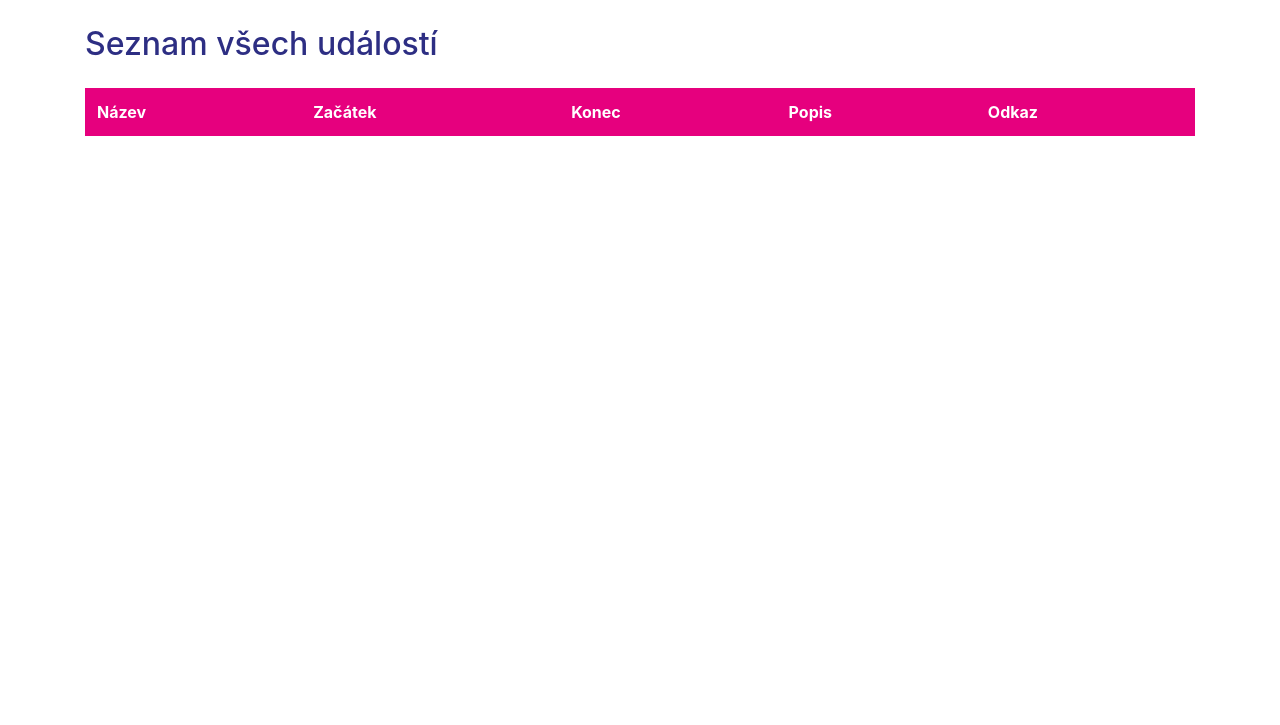
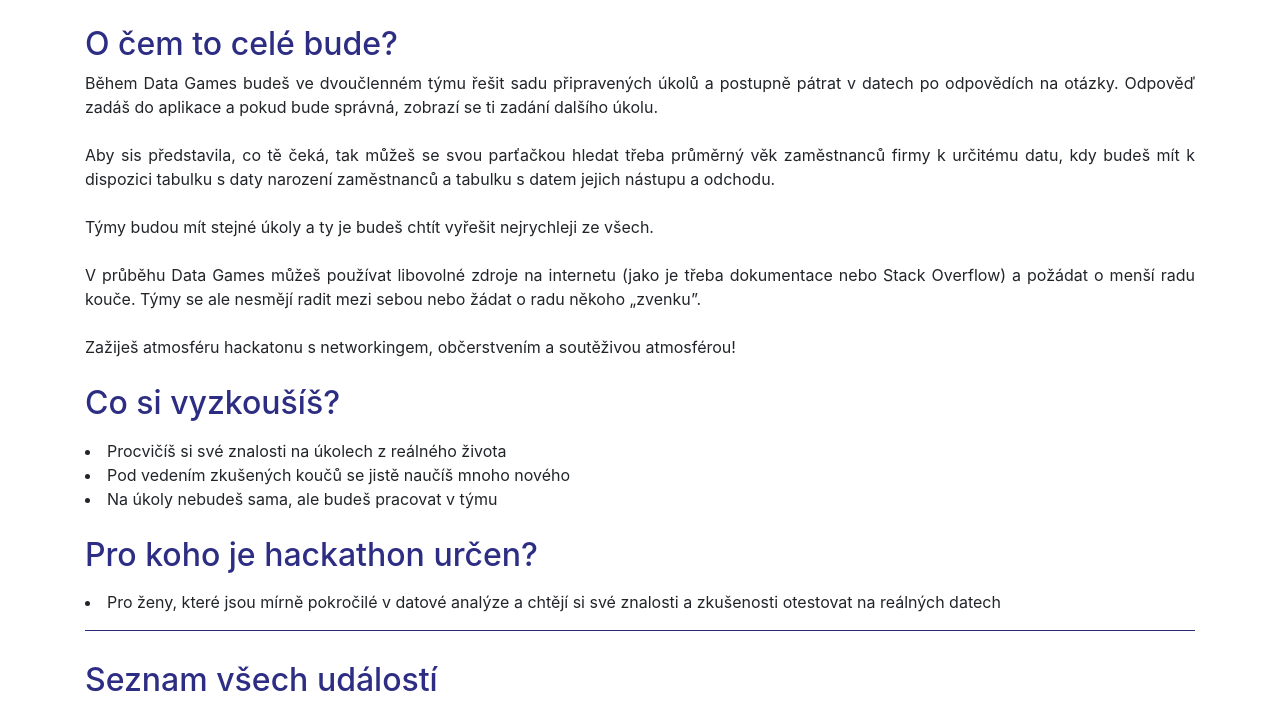
Before and after one commit to Hedwika/Czechitas-Data-Games, a Django app: page / in a window 1280 px wide. Shown: the part 62-787 px from the top of the page. Before the commit the page ends 198 px from the top, so only its background shows below. Run offline with Django 3.2, Linux system fonts and the light colour scheme; data that the repository does not hold is empty.

Commit message:
title page with text

```diff
--- a/web/templates/web/title_page.html
+++ b/web/templates/web/title_page.html
@@ -1,7 +1,40 @@
 {% extends "base.html" %}
 
 {% block content %}
-<h2>Seznam všech událostí</h2>
+<h2>O čem to celé bude?</h2>
+<p align="justify">
+  Během Data Games budeš ve dvoučlenném týmu řešit sadu připravených úkolů a postupně pátrat v datech po
+  odpovědích na otázky. Odpověď zadáš do aplikace a pokud bude správná, zobrazí se ti zadání dalšího úkolu.
+<br/> <br/>
+  Aby sis představila, co tě čeká, tak můžeš se svou parťačkou hledat třeba průměrný věk zaměstnanců firmy
+  k určitému datu, kdy budeš mít k dispozici tabulku s daty narození zaměstnanců a tabulku s datem jejich
+  nástupu a odchodu.
+<br/> <br/>
+  Týmy budou mít stejné úkoly a ty je budeš chtít vyřešit nejrychleji ze všech.
+<br/> <br/>
+  V průběhu Data Games můžeš používat libovolné zdroje na internetu (jako je třeba dokumentace nebo
+  Stack Overflow) a požádat o menší radu kouče. Týmy se ale nesmějí radit mezi sebou nebo žádat o radu
+  někoho „zvenku”.
+<br/> <br/>
+  Zažiješ atmosféru hackatonu s networkingem, občerstvením a soutěživou atmosférou!
+</p>
+
+<h2>Co si vyzkoušíš?</h2>
+<p align="justify">
+<li> Procvičíš si své znalosti na úkolech z reálného života </li>
+<li> Pod vedením zkušených koučů se jistě naučíš mnoho nového </li>
+<li> Na úkoly nebudeš sama, ale budeš pracovat v týmu </li>
+</p>
+
+<h2>Pro koho je hackathon určen?</h2>
+<p align="justify">
+<li> Pro ženy, které jsou mírně pokročilé v datové analýze a chtějí si své znalosti a zkušenosti otestovat na reálných datech </li>
+</p>
+
+
+<hr size="1500" color="#2d2e83" align="center" noshade>
+
+<h2 style = "margin-top:30px">Seznam všech událostí</h2>
 
 <table style = "margin-top:25px"
        class="table">
```
